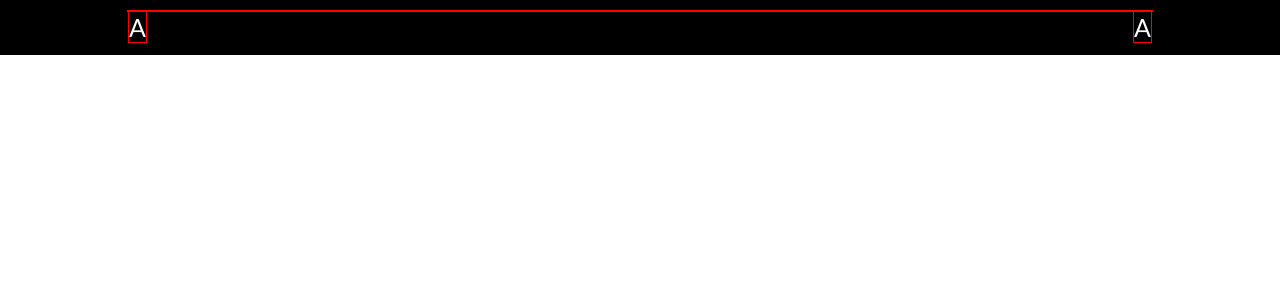
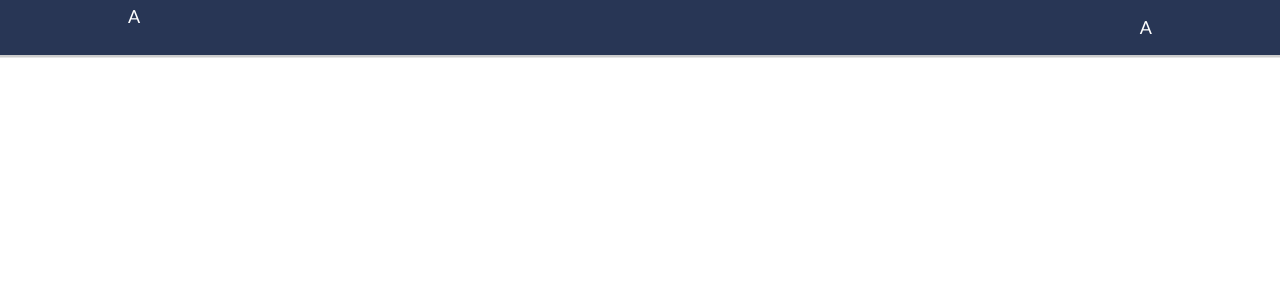
Before and after one commit to YuriAres/soccerstats-app, a React (Create React App) app: page / in a window 1280 px wide. Shown: the top 300 px of the page. Built offline with nearby package versions, Linux system fonts and the light colour scheme.

Commit message:
Update home.css

```diff
--- a/src/Components/Home/css/home.css
+++ b/src/Components/Home/css/home.css
@@ -1,26 +1,53 @@
+a:hover{
+    border-bottom: 2px white solid;
+    padding-bottom: 15.8px;
+}
+
+a{
+    text-decoration: none;
+    color: white;
+}
+
+
 header{
     width: 100%;
     position: fixed;
     top: 0;
-    background-color: black;
+    background-color: #283655;
     height: 55px;
-    font-size: 25px;
+    font-size: 18px;
+    box-shadow: 0px 2.5px rgba(0, 0, 0, 0.2);
 }
 
 .AreaMenu{
     width: 80%;
-    border: 1px red solid;
-    margin: 10px auto;
+    margin: 5px auto;
     color: white;
 
 }
 
 .AreaMenu .Left{
-    border: 1px red solid;
     float: left;
 }
 
+.AreaMenu .ImageLogo{
+    height: 50px;
+    position: relative;
+    bottom: 3px;
+}
+
+.AreaMenu .Title{
+    position: relative;
+    bottom: 17px;
+    font-size: 30px;
+}
+
 .AreaMenu .Right{
-    border: 1px red solid;
     float: right;
+    position: relative;
+    top: 11px;
 }
+
+.AreaMenu .MenuOptions{
+    margin-right: 10px;
+}
```
